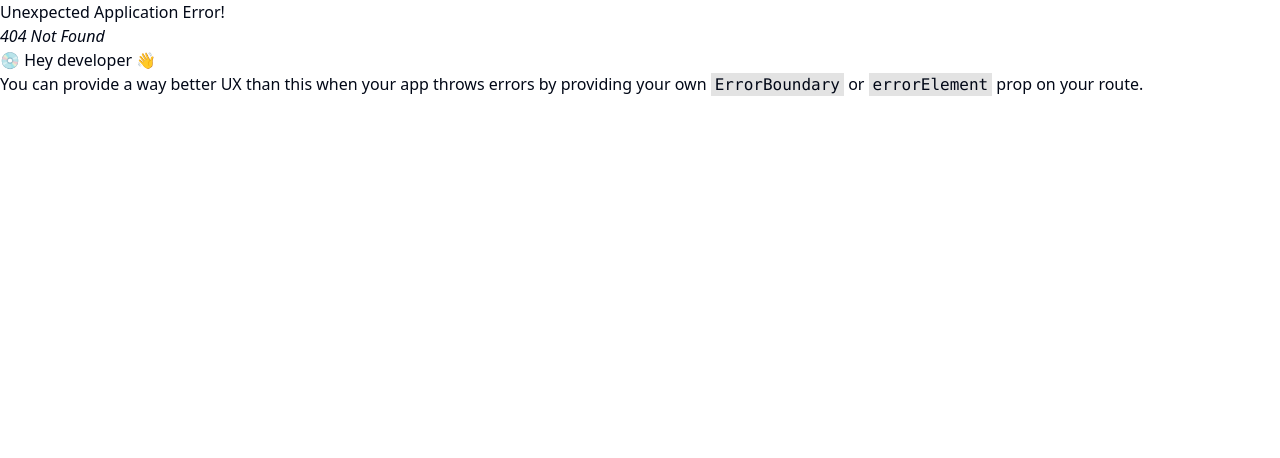
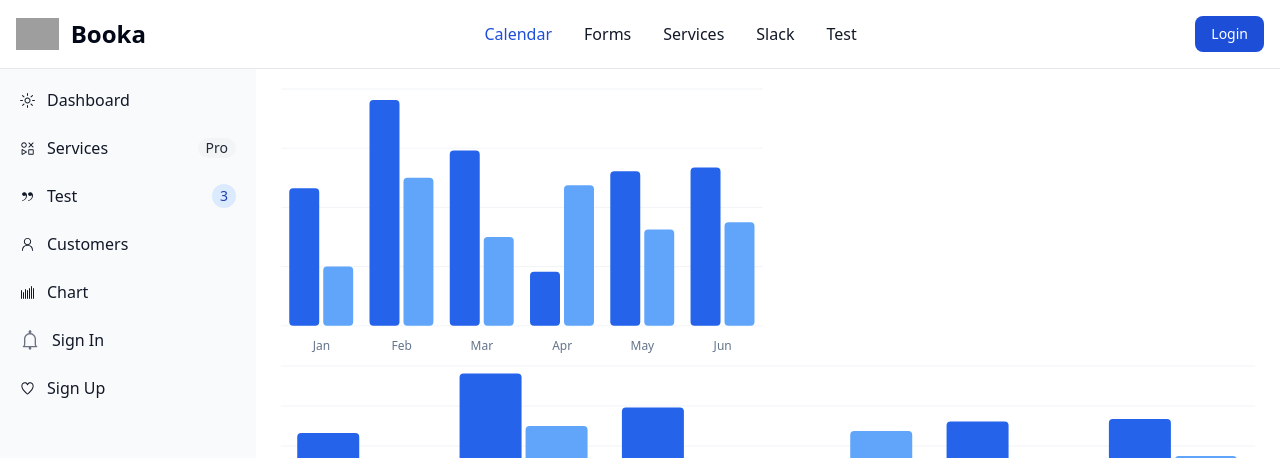
Before and after one commit to yurivasconcelos/old-yurivasconcelos.github.io, a React (Vite) app: page /#/chart in a window 1280 px wide. Before the commit this address had no page. Shown: the top 458 px of the page. Built offline with nearby package versions, Linux system fonts and the light colour scheme; grey boxes are pictures that could not be loaded.

Commit message:
remove old stuff etc

```diff
--- a/src/components/Charts.tsx
+++ b/src/components/Chart.tsx
@@ -4,9 +4,7 @@ import { Monitor } from 'lucide-react';
 import { Button } from './@shadcn/button';
 import { ChartConfig, ChartContainer, ChartTooltip, ChartTooltipContent } from './@shadcn/chart';
 
-<script src='https://cdn.jsdelivr.net/npm/flowbite@2.4.1/dist/flowbite.min.js'></script>;
-
-export function Charts() {
+export function Chart() {
   const chartData = [
     { month: 'January', desktop: 186, mobile: 80 },
     { month: 'February', desktop: 305, mobile: 200 },
--- a/src/components/HomeComponent.tsx
+++ b/src/components/HomeComponent.tsx
@@ -1,7 +1,10 @@
+import { Alert } from './@shadcn/alert';
+
 export function HomeComponent() {
 return (
     <>
       <p>this is home</p>
+      <Alert>Hey</Alert>
     </>
   );
 }
--- a/src/components/Layout/Sidebar.tsx
+++ b/src/components/Layout/Sidebar.tsx
@@ -52,7 +52,7 @@ export function Sidebar() {
               <Link to='chart'
                 className='flex items-center p-2 text-gray-900 rounded-lg dark:text-white hover:bg-gray-100 dark:hover:bg-gray-700 group'>
                 <BarChartIcon />
-                <span className='flex-1 ms-3 whitespace-nowrap'>Charts</span>
+                <span className='flex-1 ms-3 whitespace-nowrap'>Chart</span>
               </Link>
             </li>
             <li>
--- a/src/main.tsx
+++ b/src/main.tsx
@@ -10,9 +10,8 @@ import { SlackComponent } from './components/SlackComponent.tsx';
 import { LoginComponent } from './components/LoginComponent.tsx';
 import { FormsComponent } from './components/FormsComponent.tsx';
 import { MarketingCard } from './components/MarketingCard.tsx';
-import { NewComponent } from './components/NewComponent.tsx';
 import { Calendar } from './components/Calendar.tsx';
-import { Charts } from './components/Charts.tsx';
+import { Chart } from './components/Chart.tsx';
 import { TabComponent } from './components/TabComponent.tsx';
 import { GridComponent } from './components/GridComponent.tsx';
 import { FormGridComponent } from './components/FormGridComponent.tsx';
@@ -27,7 +26,6 @@ export const hashRouter = createHashRouter([
     children: [
       { path: '/', element: <LoginComponent /> },
       { path: '/home', element: <HomeComponent /> },
-      { path: '/new', element: <NewComponent /> },
       { path: '/test', element: <TestComponent /> },
       { path: '/card', element: <CardComponent /> },
       { path: '/test/:id', element: <TestComponent /> },
@@ -41,7 +39,7 @@ export const hashRouter = createHashRouter([
       { path: '/grid', element: <GridComponent /> },
       { path: '/formgrid', element: <FormGridComponent /> },
       { path: '/navbar2', element: <Navbar /> },
-      { path: '/charts', element: <Charts /> },
+      { path: '/chart', element: <Chart /> },
     ],
   },
 ]);
```
Also changed, not shown: src/components/NewComponent.tsx (deleted, +0 -8 lines), src/components/.old/NavbarOld.tsx (deleted), src/components/.old/SidebarOld.tsx (deleted).
